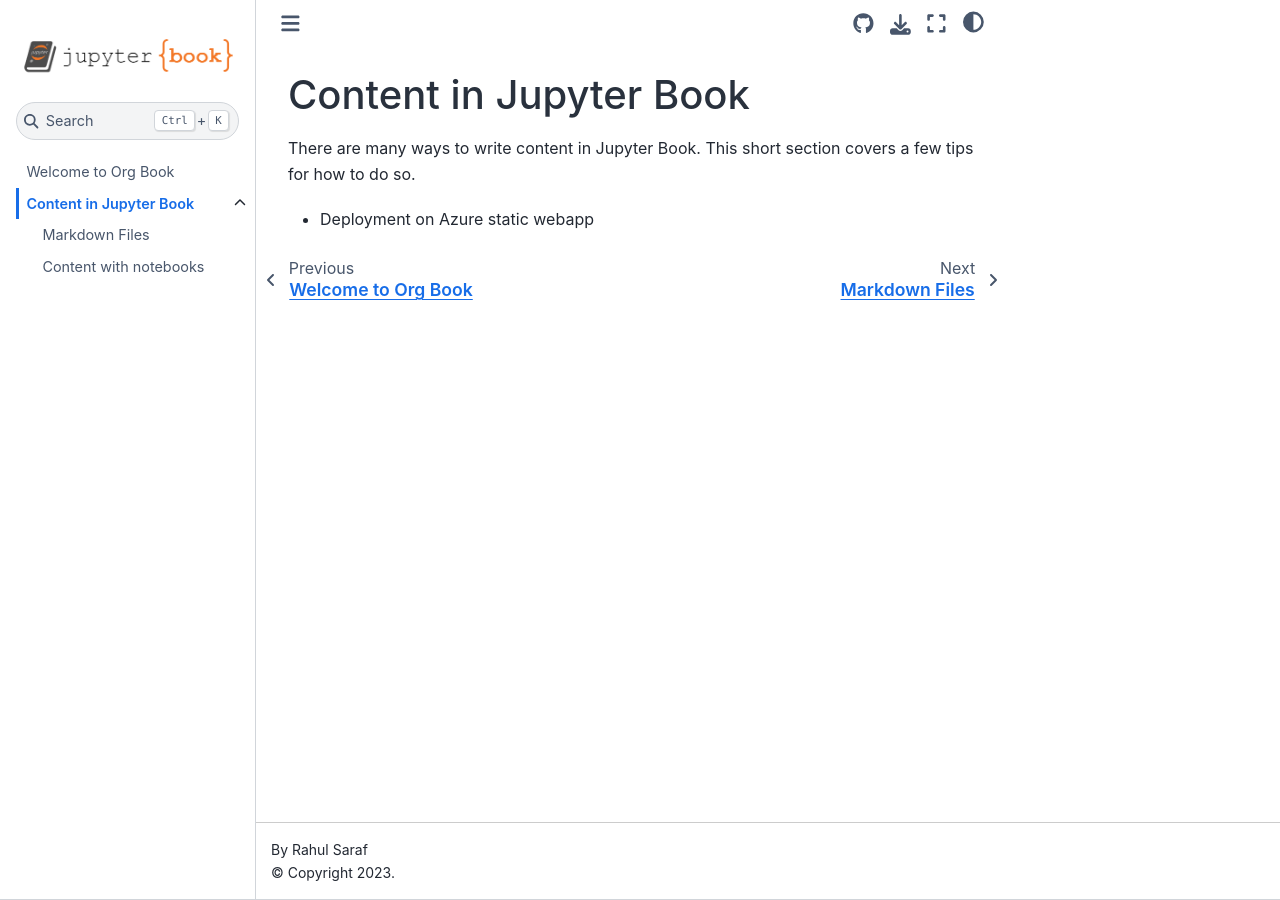
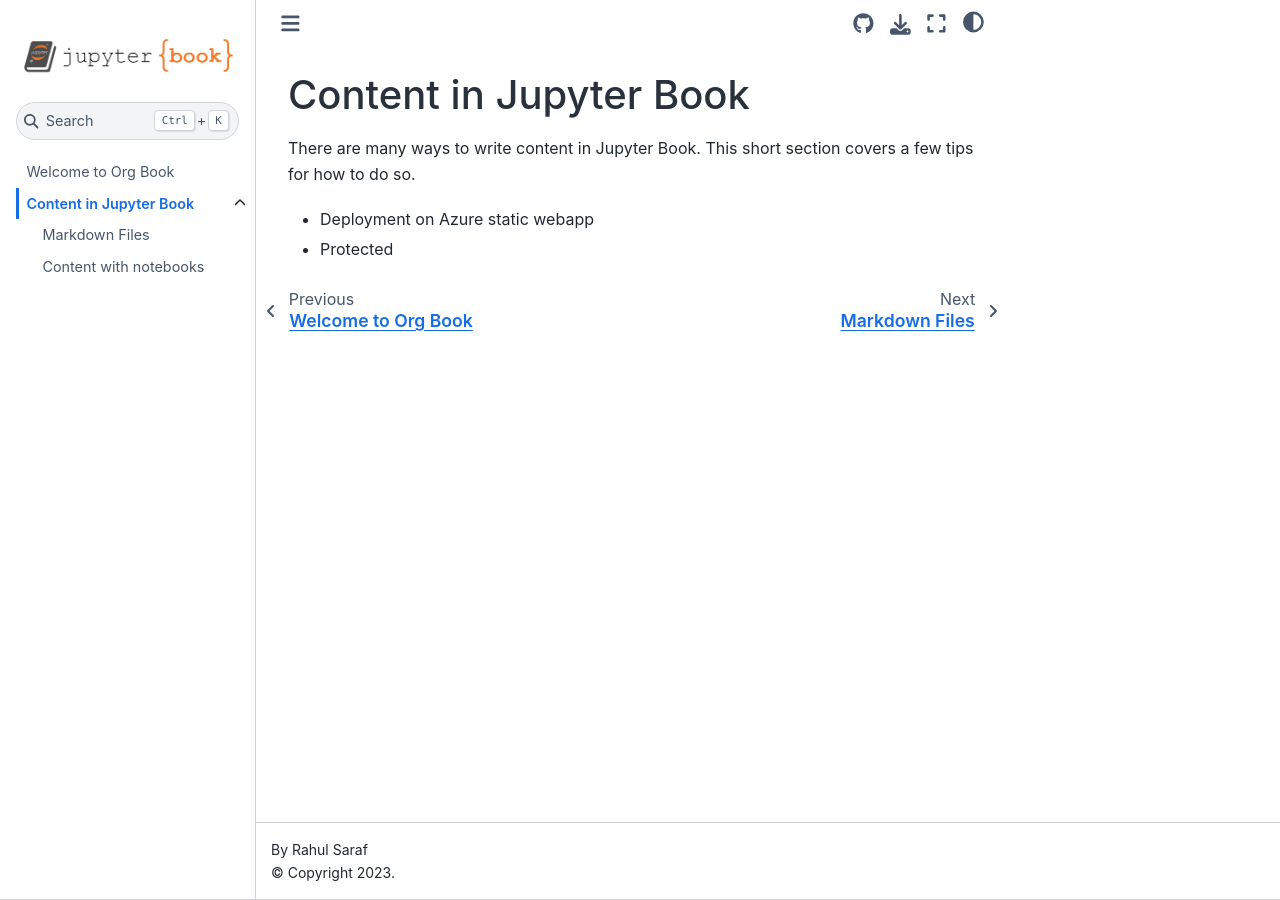
Before and after one commit to Rahuketu86/azurebook, a Jupyter Book: the page built from book/content.md, in a window 1280 px wide. Built offline with Jupyter Book 1.0.4 settings and Sphinx 7.4.7 and the Sphinx Book theme 1.1.4, drawn with Linux system fonts in a browser that asks for light colours.

Commit message:
Update content.md

```diff
--- a/book/content.md
+++ b/book/content.md
@@ -5,3 +5,4 @@ There are many ways to write content in Jupyter Book. This short section
 covers a few tips for how to do so.
 
 - Deployment on Azure static webapp
+- Protected
```
